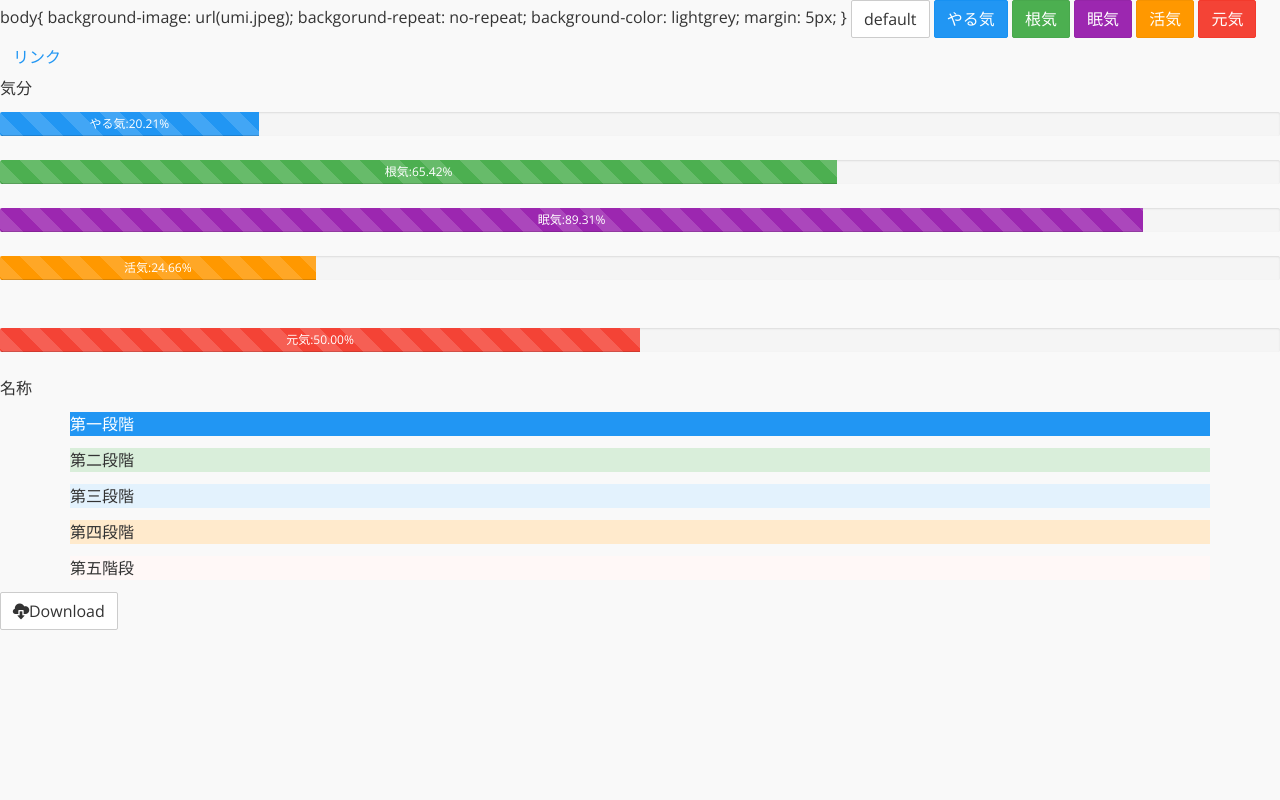
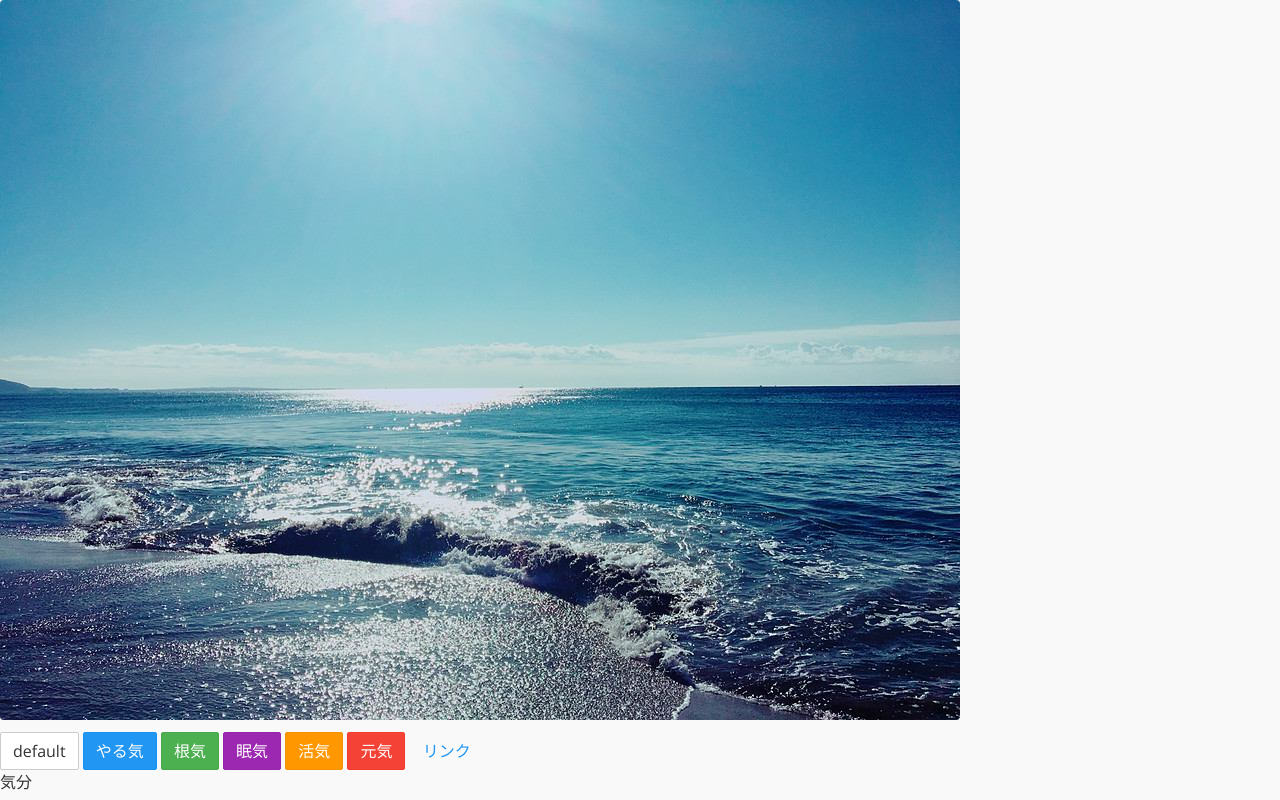
Before and after one commit to masazi2626/2016web2, a plain HTML site: page index.html in a window 1280 px wide. Shown: the top 800 px of the page. Drawn offline with nearby package versions, Linux system fonts and the light colour scheme.

Commit message:
Update index.html

```diff
--- a/index.html
+++ b/index.html
@@ -10,12 +10,9 @@
 
   <body>
 
-    body{
-    background-image: url(umi.jpeg);
-    backgorund-repeat: no-repeat;
-    background-color: lightgrey;
-    margin: 5px;
-}
+<p>
+	<img src="umi.jpeg" class="img-responsive img-rounded" alt="サンプル画像">
+</p>
 
     <button class="btn btn-default">default</button>
     <button class="btn btn-primary">やる気</button>
```
